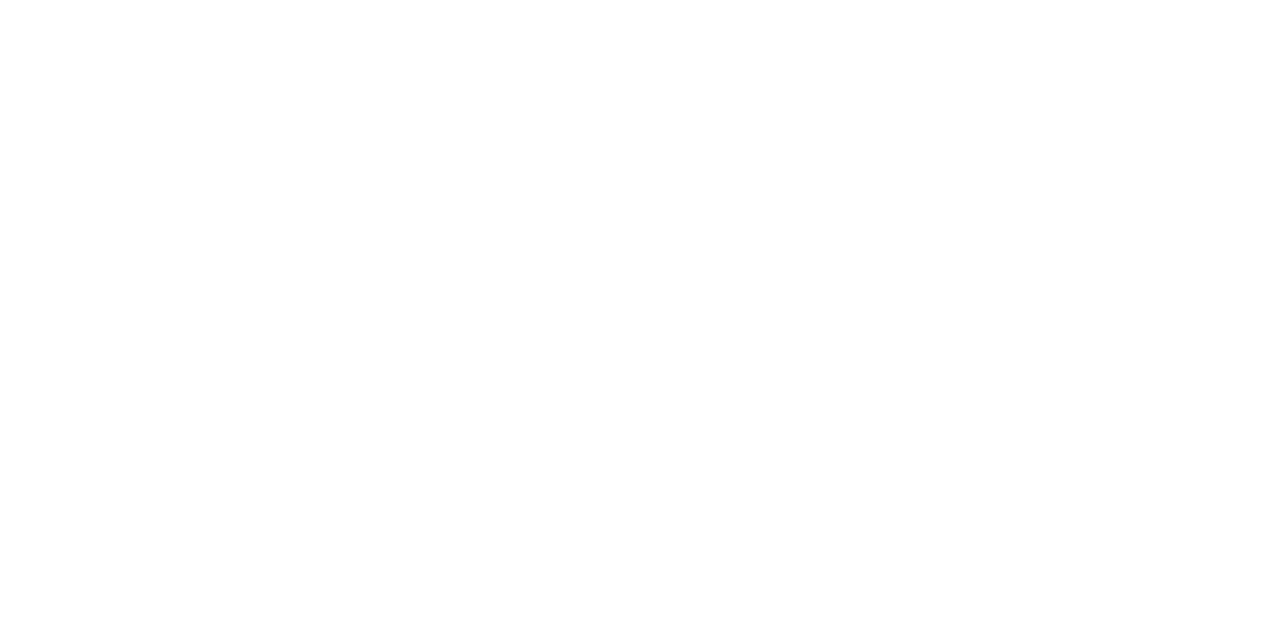
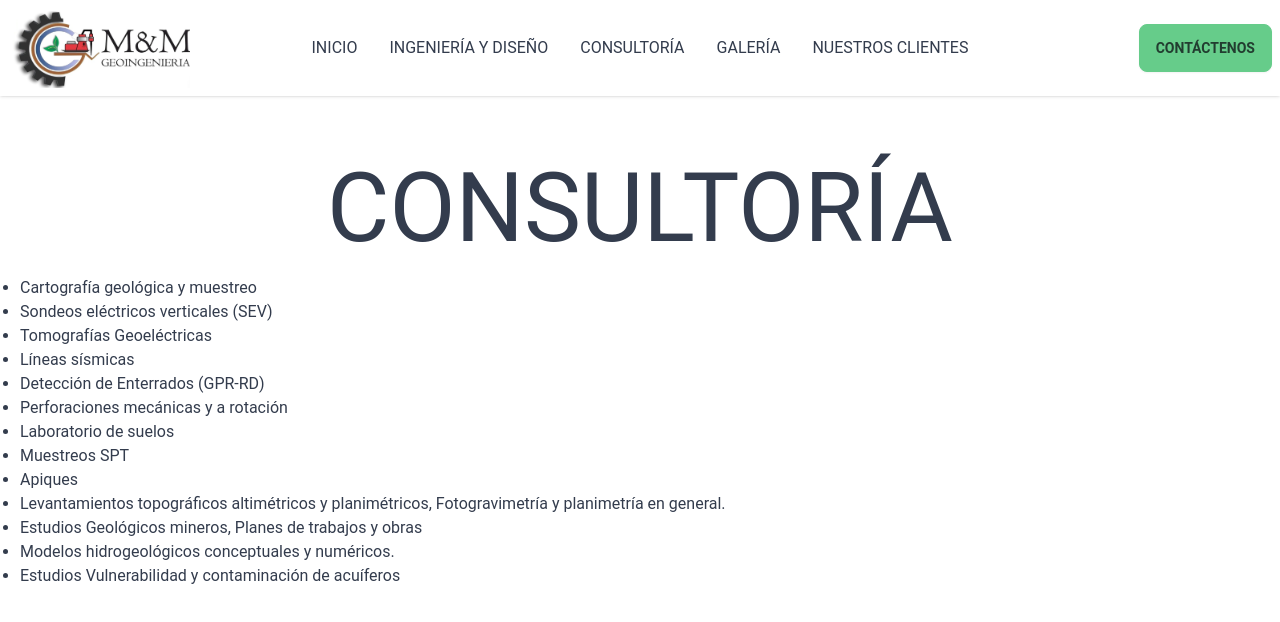
Before and after one commit to jaimevillegas/m-m-webpage, a React (Vite) app: page /consultoria in a window 1280 px wide. Before the commit this address had no page. Shown: the top 622 px of the page. Built offline with nearby package versions, Linux system fonts and the light colour scheme.

Commit message:
Add Consultoria Component

```diff
--- a/src/App.jsx
+++ b/src/App.jsx
@@ -1,6 +1,7 @@
 import { BrowserRouter as Router, Route, Routes } from "react-router-dom";
 import Home from "./Home";
 import Ingenieria from "./Ingenieria";
+import Consultoria from "./Consultoria";
 
 function App() {
   return (
@@ -8,6 +9,7 @@
       <Routes>
         <Route path="/" element={<Home />} />
         <Route path="/ingenieria" element={<Ingenieria />} />
+        <Route path="/consultoria" element={<Consultoria />} />
       </Routes>
     </Router>
   );
--- /dev/null
+++ b/src/Consultoria.jsx
@@ -0,0 +1,30 @@
+import NavBar from "./NavBar";
+
+function Consultoria() {
+  return (
+    <>
+      <NavBar />
+      <h1 className="text-8xl bold pt-40 text-center">CONSULTORÍA</h1>
+      <ul className="p-5 list-disc">
+        <li>Cartografía geológica y muestreo</li>
+        <li>Sondeos eléctricos verticales (SEV)</li>
+        <li>Tomografías Geoeléctricas</li>
+        <li>Líneas sísmicas</li>
+        <li>Detección de Enterrados (GPR-RD)</li>
+        <li>Perforaciones mecánicas y a rotación</li>
+        <li>Laboratorio de suelos </li>
+        <li>Muestreos SPT</li>
+        <li>Apiques</li>
+        <li>
+          Levantamientos topográficos altimétricos y planimétricos,
+          Fotogravimetría y planimetría en general.{" "}
+        </li>
+        <li>Estudios Geológicos mineros, Planes de trabajos y obras</li>
+        <li>Modelos hidrogeológicos conceptuales y numéricos.</li>
+        <li>Estudios Vulnerabilidad y contaminación de acuíferos</li>
+      </ul>
+    </>
+  );
+}
+
+export default Consultoria;
```
